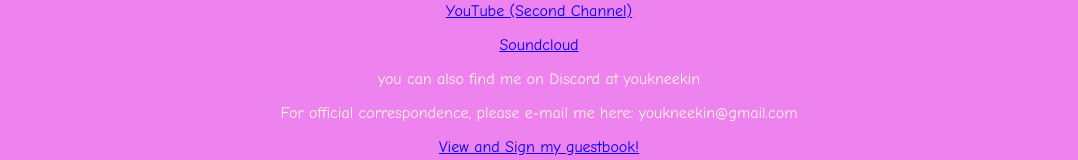
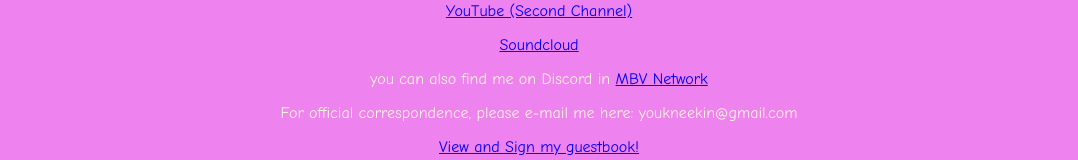
Before and after one commit to youkneekin/youkneekin.github.io, a plain HTML site: page index.html in a window 1280 px wide. Shown: the part 736-896 px from the top of the page, without its empty margins (101-1179 px from the left). Drawn offline with Linux system fonts and the light colour scheme.

Commit message:
Add Discord link in place of user (index.html)

```diff
--- a/index.html
+++ b/index.html
@@ -50,7 +50,7 @@
 	  <p><a href="https://www.youtube.com/@marsbin">YouTube (Second Channel)</a></p>
       <p><a href="https://soundcloud.com/youkneekin">Soundcloud</a></p>
 
-	<p>you can also find me on Discord at youkneekin</p>
+	<p>you can also find me on Discord in <a href="https://discord.gg/2fXHB6aqGB">MBV Network</a></p>
 	<p>For official correspondence, please e-mail me here: youkneekin@gmail.com</p>
 	<p><a href="https://e-guestbooks.com/view/youkneekin">View and Sign my guestbook!</a><p>
 
```
